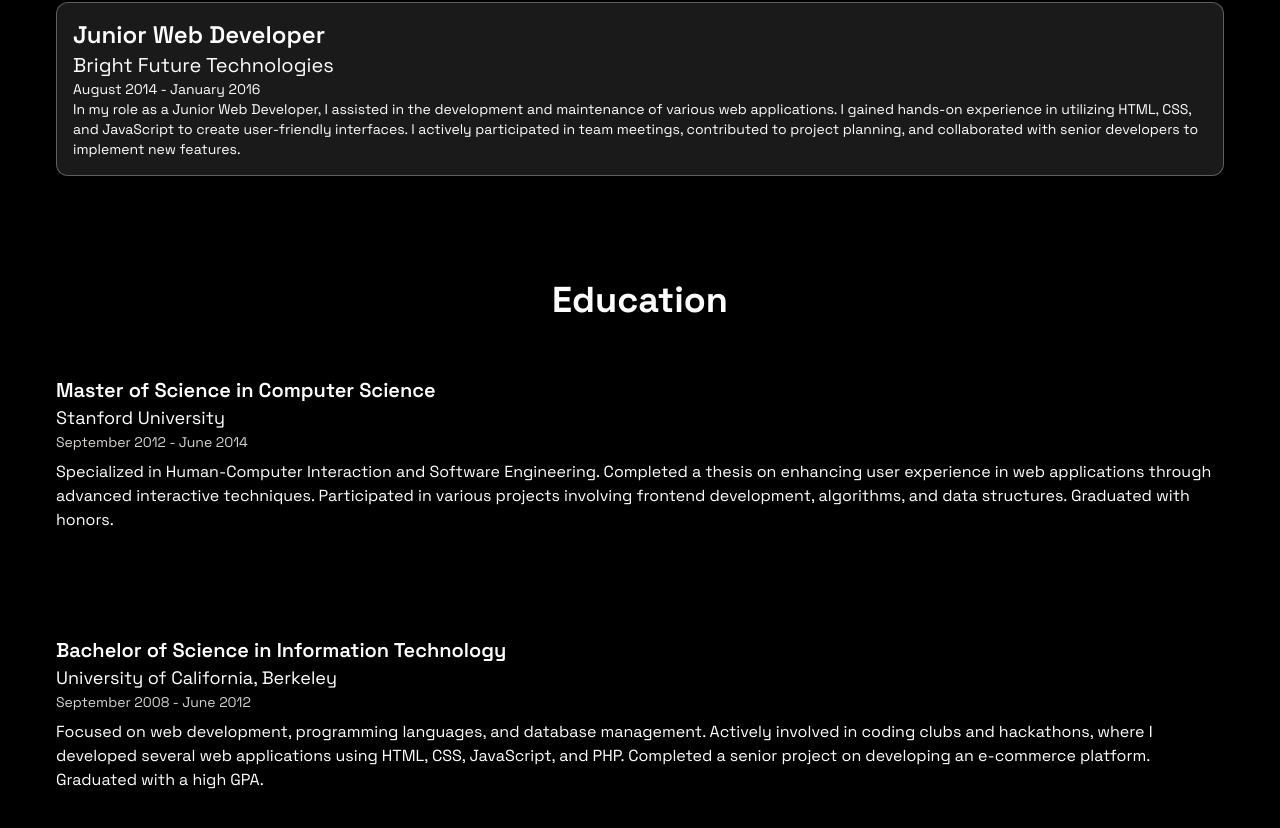
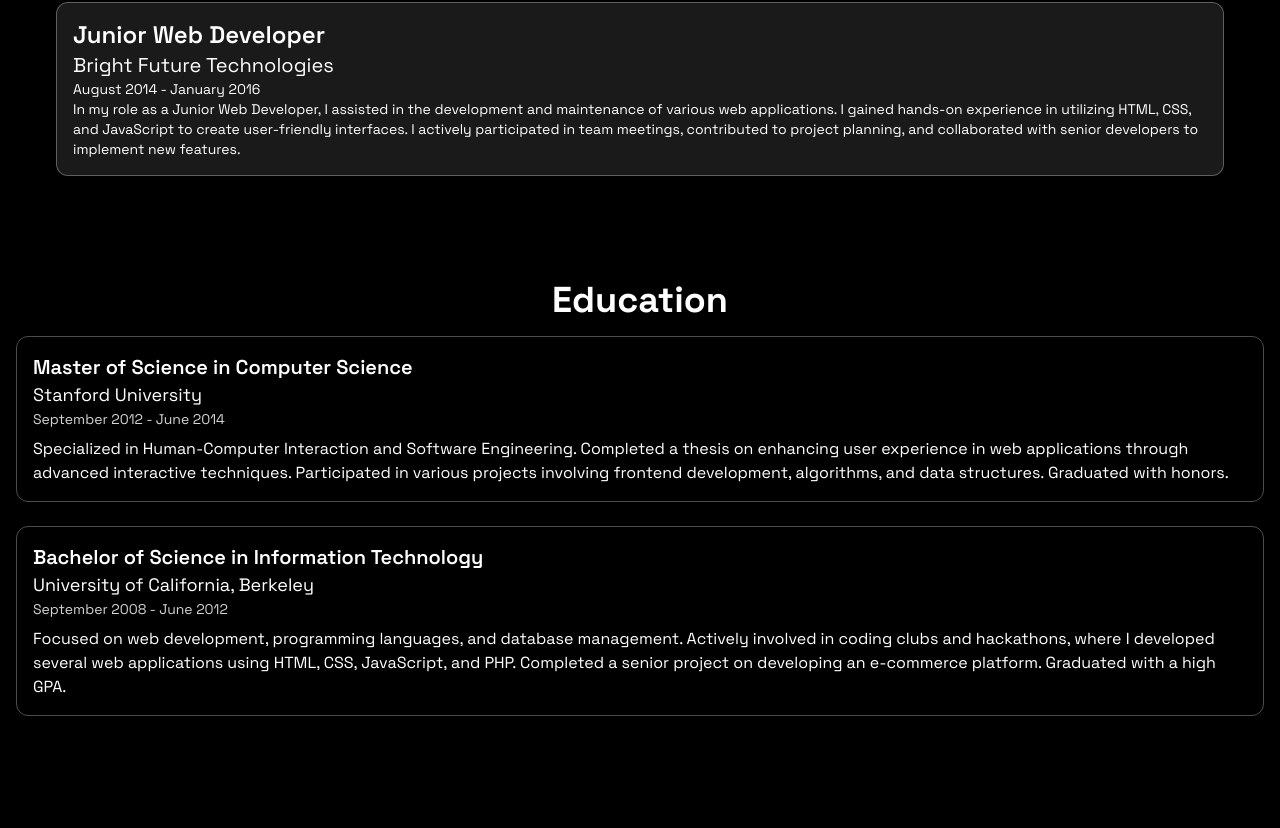
Before and after one commit to lexnnovation/mrlarweh, a React (Vite) app: page / in a window 1280 px wide. Shown: the part 3872-4700 px from the top of the page. After the commit the page ends 4660 px from the top, so only its background shows below. Built offline with nearby package versions, Linux system fonts and the light colour scheme.

Commit message:
update education section

```diff
--- a/src/components/Education.jsx
+++ b/src/components/Education.jsx
@@ -6,7 +6,10 @@ const Education = () => {
     <section className='py-8' id='education'>
       <h2 className='mb-4 text-4xl font-bold text-center'>Education</h2>
       {EDUCATION.map((edu, index) => (
-        <div key={index} className='p-10 mb-6'>
+        <div
+          key={index}
+          className='p-4 mb-6 border rounded-xl border-stone-50/30'
+        >
           <h3 className='text-xl font-semibold'>{edu.degree}</h3>
           <p className='text-lg '>{edu.institution}</p>
           <p className='text-sm text-stone-300'>{edu.duration}</p>
```
